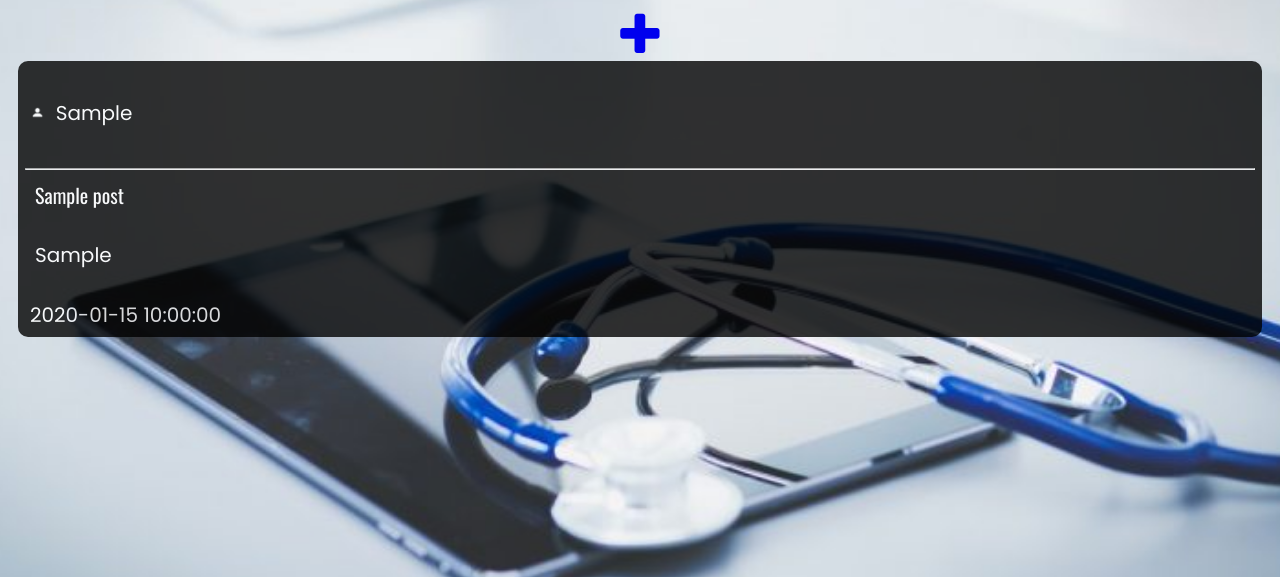
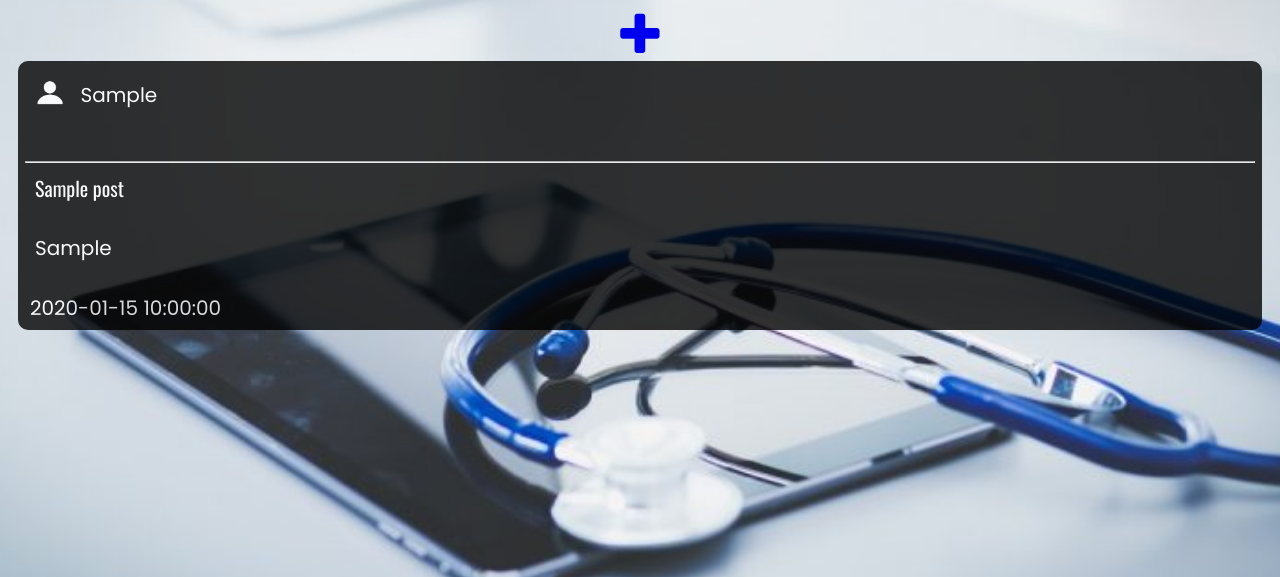
Before and after one commit to pranjal-yadav05/MEDLINK, a PHP site: page / in a window 1280 px wide. Shown: the part 138-715 px from the top of the page. Run offline with PHP 8.4, Linux system fonts and the light colour scheme; tables that the repository leaves empty or names only in its code hold one stand-in row (values such as "Sample post").

Commit message:
Updated post CSS with minor improvements

```diff
--- a/cliresearch.php
+++ b/cliresearch.php
@@ -150,7 +150,7 @@
 
         <footer class="site-footer">
                 <strong>&#169; 2023 MedLink</strong></br>
-                <i>Credits</i>: Background Image by
+                <i>Credits </i>: Background Image by
                 <a class="whlink" href="https://www.freepik.com/free-photo/tablet-medical-equipment_1315149.htm#page=25&query=medical%20phone&position=20&from_view=keyword&track=ais">
                     Freepik
                 </a>
--- a/hospops.php
+++ b/hospops.php
@@ -150,7 +150,7 @@
 
         <footer class="site-footer">
                 <strong>&#169; 2023 MedLink</strong></br>
-                <i>Credits</i>: Background Image by
+                <i>Credits </i>: Background Image by
                 <a class="whlink" href="https://www.freepik.com/free-photo/tablet-medical-equipment_1315149.htm#page=25&query=medical%20phone&position=20&from_view=keyword&track=ais">
                     Freepik
                 </a>
--- a/index.php
+++ b/index.php
@@ -129,11 +129,11 @@
 
                 // Display data in HTML format
                 while ($row = mysqli_fetch_assoc($result)) {
-                    echo '<div class="fetch"><br>
+                    echo '<div class="fetch">
                             <div class="original-poster">
-                                <img src="/images/profile.png" height="15px" width="15px"> &nbsp'
+                                <a href="user_profile.php"><div class="pfp-preview"><img src="/images/profile.png" height="40px width="40px"></div></a> &nbsp'
                                 . htmlspecialchars(stripslashes($row['post_user'])) .
-                            '</div><br>
+                            '</div><br><br>
                             <hr>
                             <div class="title">'
                                 . htmlspecialchars(stripslashes($row['post_name'])) .
@@ -150,7 +150,7 @@
 
         <footer class="site-footer">
                 <strong>&#169; 2023 MedLink</strong></br>
-                <i>Credits</i>: Background Image by
+                <i>Credits </i>: Background Image by
                 <a class="whlink" href="https://www.freepik.com/free-photo/tablet-medical-equipment_1315149.htm#page=25&query=medical%20phone&position=20&from_view=keyword&track=ais">
                     Freepik
                 </a>
--- a/patientcare.php
+++ b/patientcare.php
@@ -150,7 +150,7 @@
 
         <footer class="site-footer">
                 <strong>&#169; 2023 MedLink</strong></br>
-                <i>Credits</i>: Background Image by
+                <i>Credits </i>: Background Image by
                 <a class="whlink" href="https://www.freepik.com/free-photo/tablet-medical-equipment_1315149.htm#page=25&query=medical%20phone&position=20&from_view=keyword&track=ais">
                     Freepik
                 </a>
--- a/styles.css
+++ b/styles.css
@@ -33,7 +33,7 @@ html, body {
     overflow-x: hidden;
 }
 
-body{
+body {
     /*background-image: url("/images/tablet-medical-equipment.jpg");
 
     background-color: cadetblue;*/background-image: url("/images/healthcare.jpg");
@@ -71,7 +71,7 @@ body{
   display: none;
 }
 
-.header{
+.header {
     background-image: url("/images/titleHeader.jpg");
     background-size: cover;
     background-attachment: fixed;
@@ -81,7 +81,7 @@ body{
     flex-direction: row-reverse;
 }
 
-.header i{
+.header i {
     margin:0 5px;
 }
 
@@ -104,7 +104,7 @@ body{
     align-content: center;
 }
 
-h1{
+h1 {
     text-align:center;
     font-family: 'Oswald', sans-serif;
     font-size: 8vh;
@@ -136,7 +136,7 @@ dl, ol, ul {
     margin-bottom: 0;
 }
 
-#f25{
+#f25 {
     color:white;
     margin-right:20px;
 }
@@ -164,7 +164,7 @@ dl, ol, ul {
     position: relative;
 }
 
-.nav-bar{
+.nav-bar {
     font-family: 'Oswald', sans-serif;
     background-color: black;
     width: 100vw;
@@ -182,7 +182,7 @@ dl, ol, ul {
     display: none;
 }
 
-.navElement{
+.navElement {
     background: none;
     font-size: 2.5vh;
     padding: 10px;
@@ -190,18 +190,18 @@ dl, ol, ul {
     display: inline-block;
 }
 
-.navElement:hover{
+.navElement:hover {
     background-color: black;
     color: rgb(152, 246, 0);
     cursor: pointer;
 }
 
-.navElement:active{
+.navElement:active {
     background-color: black;
     color: rgb(241, 0, 0);
 }
 
-.content{
+.content {
     padding-top: 10px;
     /*font-family: 'Open sans', IBM Plex Sans, sans-serif;*/
     font-family: 'Poppins', sans-serif;
@@ -209,11 +209,11 @@ dl, ol, ul {
     margin-right: 10px;
 }
 
-.plus{
+.plus {
     text-align: center;
 }
 
-.plus:hover{
+.plus:hover {
     color: blueviolet;
 }
 
@@ -288,13 +288,13 @@ dl, ol, ul {
     cursor: pointer;
 }
 
-.submit-anchor{
+.submit-anchor {
     background: none;
     font-size: 14px;
     padding: 10px;
 }
 
-.submit-anchor:hover{
+.submit-anchor:hover {
     color: rgb(152, 246, 0);
     cursor: pointer;
 }
@@ -314,13 +314,7 @@ dl, ol, ul {
   cursor: pointer;
 }*/
 
-.pr{
-    margin: 20px 20px;
-    border: 1px solid black;
-    border-radius: 10px;
-}
-
-.fetch{
+.fetch {
     border: 2px solid black;
     border-radius: 10px;
     font-family: 'Poppins', sans-serif;
@@ -331,32 +325,35 @@ dl, ol, ul {
     color:white;
 }
 
-.original-poster{
+.original-poster {
+    margin-top: 5px;
     margin-left: 5px;
     margin-right: 5px;
+    display: inline-block;
 }
 
-.title{
+.pfp-preview {
+    display: inline-block;
+    vertical-align: middle; /* to align the image vertically with the text */
+}
+
+.title {
     margin-left: 10px;
     margin-right: 10px;
     font-family: 'Oswald', sans-serif;
 }
 
-.post_content{
+.post_content {
     margin-left: 10px;
     margin-right: 10px;
 }
 
-.post_date{
+.post_date {
     margin-left: 5px;
     margin-right: 5px;
 }
-/*
-.img{
-    background-image: url("/images/profile.png");
-}
-*/
-.anchor{
+
+.anchor {
     text-decoration: none;
     color: white;
     background: none;
@@ -364,13 +361,13 @@ dl, ol, ul {
     padding: 10px;
 }
 
-.anchor:hover{
+.anchor:hover {
     background-color: black;
     color: rgb(152, 246, 0);
     cursor: pointer;
 }
 
-.anchor:active{
+.anchor:active {
     background-color: black;
     color: rgb(241, 0, 0);
 }
@@ -385,18 +382,18 @@ dl, ol, ul {
     text-decoration: none;
 }
 
-.whlink:hover{
+.whlink:hover {
     background-color: black;
     color: rgb(152, 246, 0);
     cursor: pointer;
 }
 
-.whlink:active{
+.whlink:active {
     background-color: black;
     color: rgb(241, 0, 0);
 }
 
-.site-footer{
+.site-footer {
     border:0;
     background-color: black;
     color:white;
```
